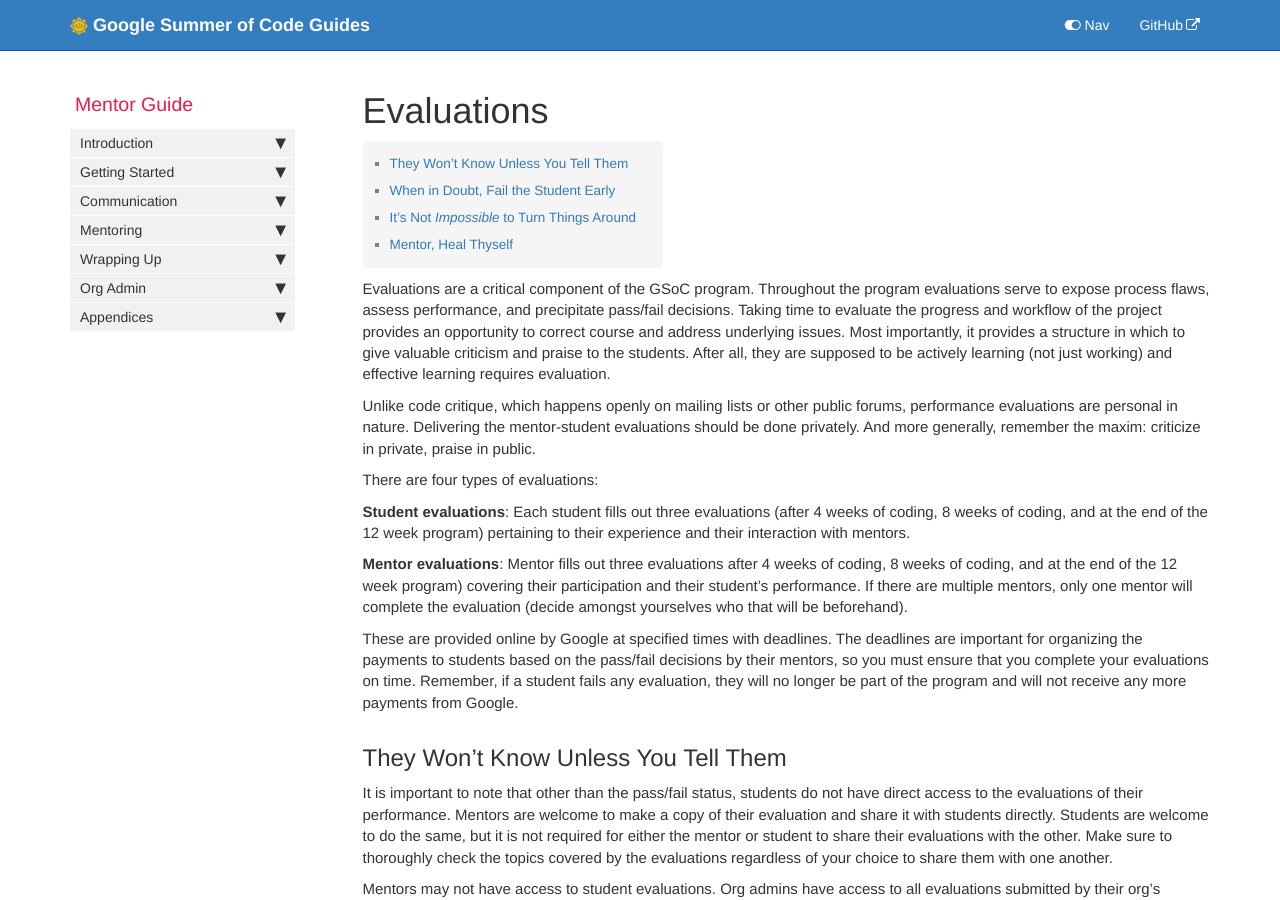
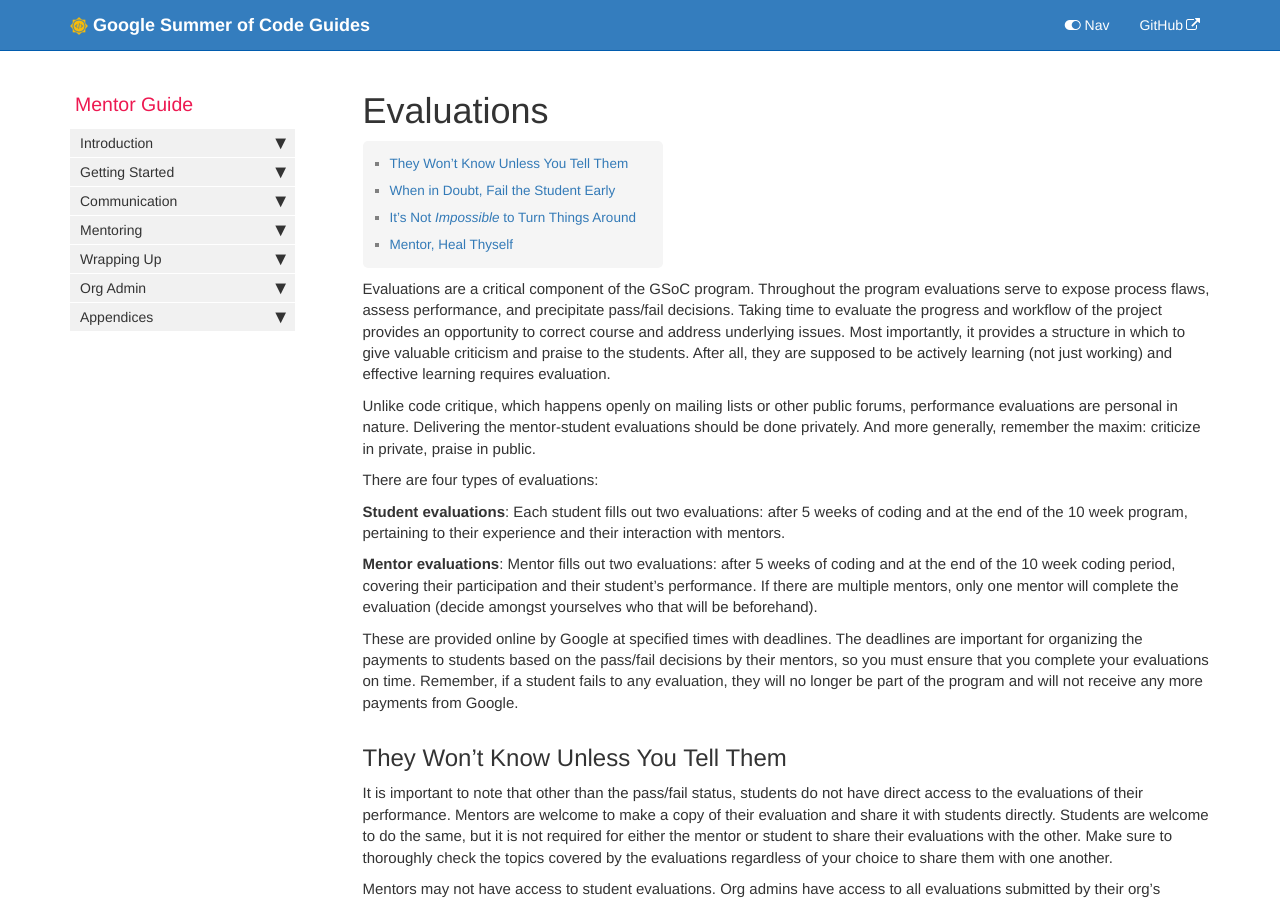
Before and after one commit to google/gsocguides, a Jekyll site: the page built from pages/mentor/14-evaluations.md, in a window 1280 px wide and 900 px high. Built offline with Jekyll 4.4.1, drawn with Linux system fonts in a browser that asks for light colours.

Commit message:
Update 14-evaluations.md

```diff
--- a/pages/mentor/14-evaluations.md
+++ b/pages/mentor/14-evaluations.md
@@ -12,11 +12,11 @@ Unlike code critique, which happens openly on mailing lists or other public foru
 
 There are four types of evaluations:
 
-**Student evaluations**: Each student fills out three evaluations (after 4 weeks of coding, 8 weeks of coding, and at the end of the 12 week program) pertaining to their experience and their interaction with mentors.
+**Student evaluations**: Each student fills out two evaluations: after 5 weeks of coding and at the end of the 10 week program, pertaining to their experience and their interaction with mentors.
 
-**Mentor evaluations**: Mentor fills out three evaluations after 4 weeks of coding, 8 weeks of coding, and at the end of the 12 week program) covering their participation and their student's performance. If there are multiple mentors, only one mentor will complete the evaluation (decide amongst yourselves who that will be beforehand).
+**Mentor evaluations**: Mentor fills out two evaluations: after 5 weeks of coding and at the end of the 10 week coding period, covering their participation and their student's performance. If there are multiple mentors, only one mentor will complete the evaluation (decide amongst yourselves who that will be beforehand).
 
-These are provided online by Google at specified times with deadlines. The deadlines are important for organizing the payments to students based on the pass/fail decisions by their mentors, so you must ensure that you complete your evaluations on time. Remember, if a student fails any evaluation, they will no longer be part of the program and will not receive any more payments from Google.
+These are provided online by Google at specified times with deadlines. The deadlines are important for organizing the payments to students based on the pass/fail decisions by their mentors, so you must ensure that you complete your evaluations on time. Remember, if a student fails to any evaluation, they will no longer be part of the program and will not receive any more payments from Google.
 
 
 ## They Won't Know Unless You Tell Them
```
